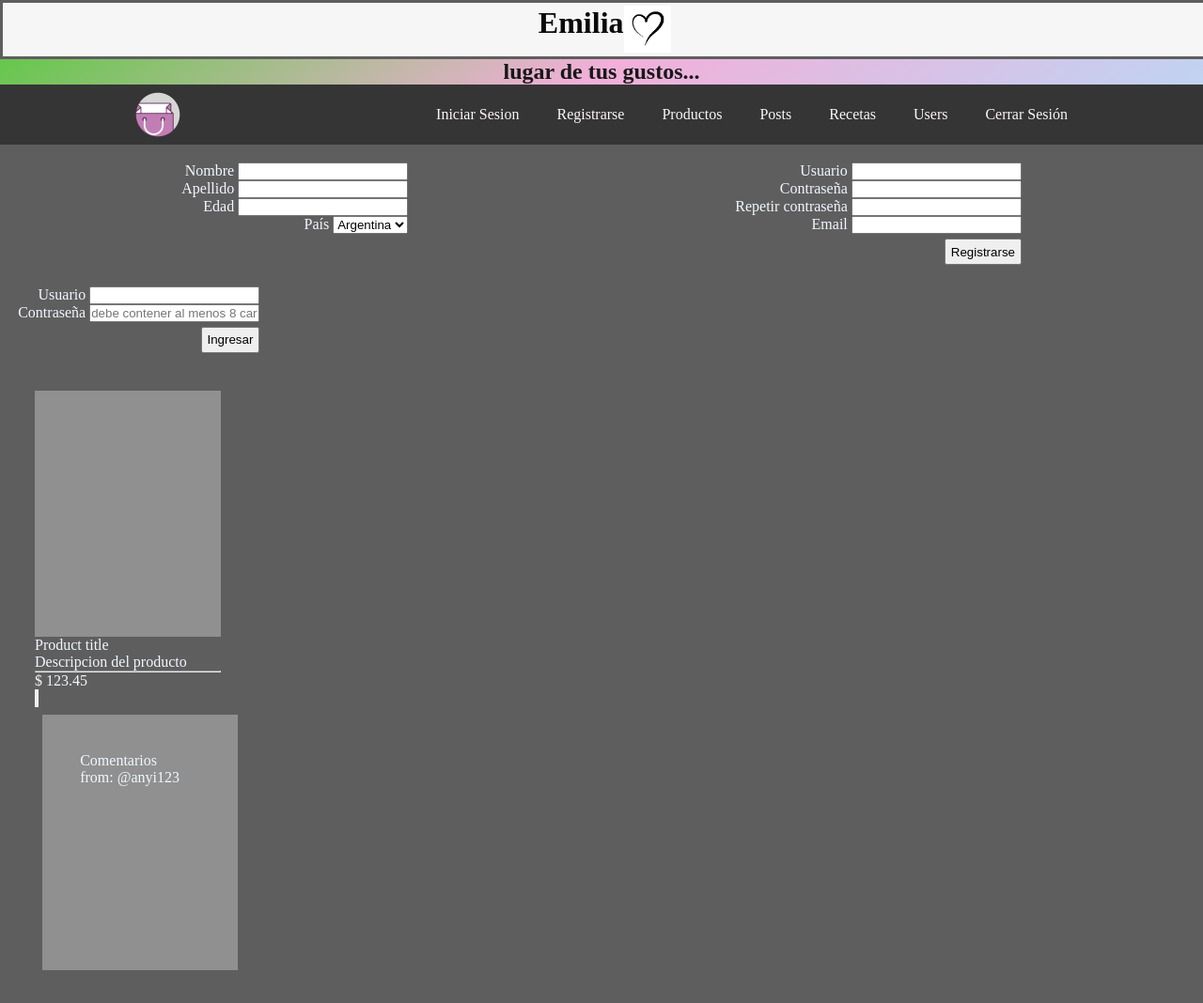
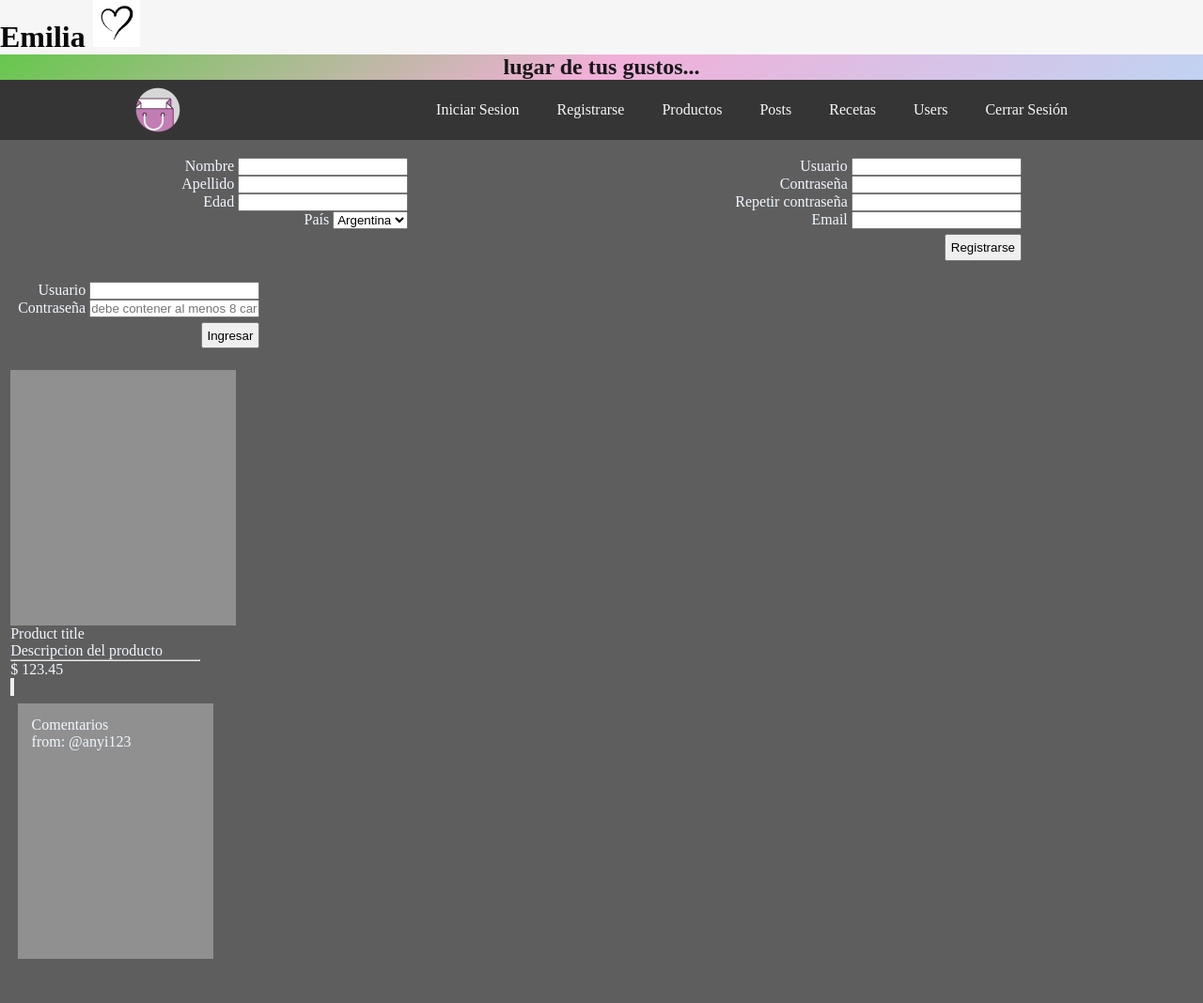
Before and after one commit to AnyelenTorres/proyecto.js, a plain HTML site: page index.html in a window 1280 px wide. Shown: the whole page at 94% size. After the commit the page ends 1032 px from the top, so only its background shows below. Drawn offline with Linux system fonts and the light colour scheme; no server answers; a web font is replaced by a local one.

Commit message:
errores encontreados

```diff
--- a/src/script/main.mjs
+++ b/src/script/main.mjs
@@ -23,7 +23,7 @@ const $btnFormRegistro = $(".registro");
 const $Registrar = $("#btn-registro");
 const $btnFormInicio = $(".inicio");
 const $btnIniciar = $('#iniciar-sesion');
-const $home =$("r-s");
+const $home =$(".r-s");
 const $btnProducto = $("#show-products");
 const $btnUser = $("#show-users");
 const $btnCerrarSesion = $("#cerrar-sesion");
@@ -57,28 +57,28 @@ if(!localStorage.getItem('stateLogin')){
             }
     }))
 }else{
-    console.log("Ya está creado el stateLogin")
+    console.log("Ya está creado el stateLogin");
 };
 
 
-export let logInState = JSON.parse(localStorage.getItem('stateLogin'))
+export let logInState = JSON.parse(localStorage.getItem('stateLogin'));
 
 if(logInState.state){
-     $btnFormInicio.classList.add('ocultar')
-        $home.classList.remove('ocultar')
+     $btnFormInicio.classList.add('ocultar');
+        $home.classList.remove('ocultar');
        // $btnReceta.classList.remove('ocultar')
-        $btnProducto.classList.remove('ocultar')
-        $btnUser.classList.remove('ocultar')
-        $btnCerrarSesion.classList.remove('ocultar')
-        $btnRegistrarse.classList.add('ocultar')
-        $btnIniciar.classList.add('ocultar')
-        $sectionHome.classList.remove('ocultar')
+        $btnProducto.classList.remove('ocultar');
+        $btnUser.classList.remove('ocultar');
+        $btnCerrarSesion.classList.remove('ocultar');
+        $btnRegistrarse.classList.add('ocultar');
+        $btnIniciar.classList.add('ocultar');
+        $sectionHome.classList.remove('ocultar');
 
         $sectionHome.innerHTML = `
         <img src=${logInState.user.image} alt="">
 		<h1>Bienvenido <span id="home-name-user">${logInState.user.firstName}</span></h1>
-        `
-}
+        `;
+};
 
 //-----------EVENTOS--------------
 
@@ -124,7 +124,7 @@ $Registrar.addEventListener("submit", (e)=> {
             $password.value = ""
             $btnFormRegistro.classList.add('ocultar')
             $btnFormInicio.classList.remove('ocultar')
-        }})
+        }});
 
 
 
--- a/src/script/users/getUsers.mjs
+++ b/src/script/users/getUsers.mjs
@@ -1,7 +1,7 @@
 export const getAllUsers =async () => {
     try{
         if(!localStorage.getItem('DBTT')){
-            const res = await fetch('https://dummyjson.com/users?limit=0')
+            const res = await fetch('https://dummyjson.com/users?limit=0');
             const data = await res.json()
             localStorage.setItem('DBTT', JSON.stringify(data.users))
         }else{
--- a/src/styles/style.css
+++ b/src/styles/style.css
@@ -20,11 +20,8 @@ body{
     font-family: "Cedarville Cursive";
     background-color: rgb(247, 246, 247);
     color: #0a0909;
-    display: flex;
-    justify-content: center;
+
     width: 100%;
-    padding: 0.2rem;
-    margin:0.2rem;
 }
 #imagen-corazon{
     width: 50PX;
@@ -63,16 +60,28 @@ header nav ul{
 
 
 .card {
+
     width: 13rem;
     height: 17rem;
-    padding: 5px;
+    padding: 0.2rem;
+    margin: 0.5rem;
+
 
 }
 
 .card__content {
     background:#909090;
-    width: 100%;
-    height: 100%;
+    width: 15rem;
+    height: 17rem;
+
+}
+
+#posts{
+    background:#909090;
+    width: 13rem;
+    height: 17rem;
+    padding: 0.2rem;
+    margin: 0.5rem;
 
 }
 
@@ -105,20 +114,11 @@ header nav ul{
 }
 
 
-#posts{
-    background:#909090;
-    width: 13rem;
-    height: 17rem;
-    padding: 0.2rem;
-    margin: 0.5rem;
 
-}
-.card{
-    margin: 2rem;
-}
 .hover:hover{
     background-color: #dad5f5;
     border-radius: 2px;
     color: #0a0909;
 
+
 }
```
Also changed, not shown: index.html (+1 -1 lines).
